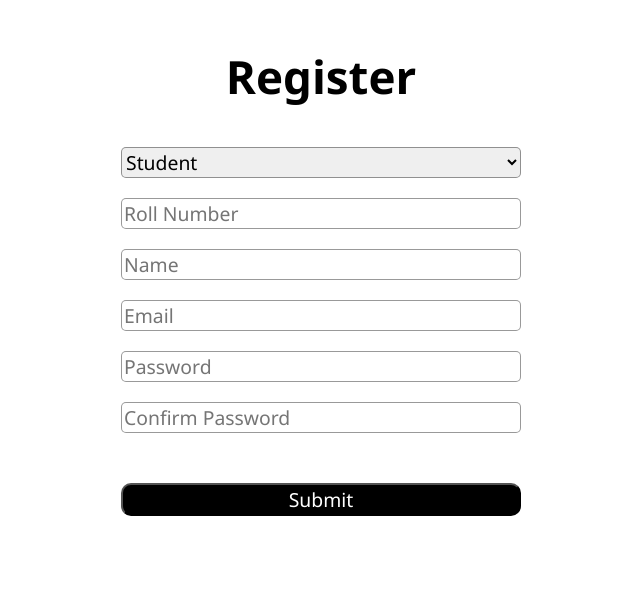
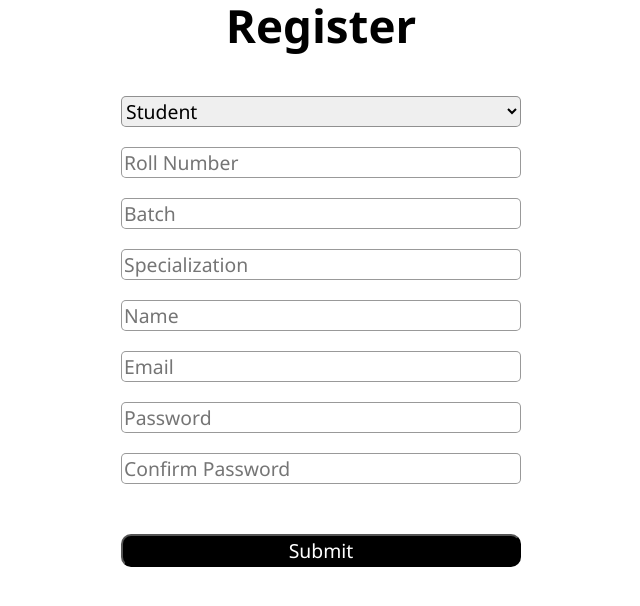
Before and after one commit to Maven-D/TPC-Frontend, a React (Vite) app: page /register in a window 1280 px wide. Shown: the top 606 px of the page, without its empty margins (319-959 px from the left). Built offline with nearby package versions, Linux system fonts and the light colour scheme.

Commit message:
fixed register also

```diff
--- a/src/App.jsx
+++ b/src/App.jsx
@@ -21,13 +21,13 @@ function App() {
       loader: async () => {
         const user = await getUser();
         if (!user.isLogin) {
-          return redirect("/home");
+          return redirect("/welcome");
         }
         return user;
       },
     },
     {
-      path: "/home",
+      path: "/welcome",
       element: <Welcome />,
     },
     {
--- a/src/Views/Login.jsx
+++ b/src/Views/Login.jsx
@@ -27,6 +27,7 @@ function Login() {
       res.json().then((data) => {
         if (data.message == "Success") {
           toast.success("Login Successful!");
+          // todo redirect to home page
         } else {
           toast.error("Invalid data provided!");
         }
--- a/src/Views/Reigster.jsx
+++ b/src/Views/Reigster.jsx
@@ -9,11 +9,19 @@ function Reigster() {
     switch (userType) {
       case "Student":
         return (
-          <input
-            type="text"
-            placeholder="Roll Number"
-            id="register-roll-number"
-          />
+          <>
+            <input
+              type="text"
+              placeholder="Roll Number"
+              id="register-roll-number"
+            />
+            <input type="text" placeholder="Batch" id="register-batch" />
+            <input
+              type="text"
+              placeholder="Specialization"
+              id="register-specialization"
+            />
+          </>
         );
         break;
       case "Company":
@@ -35,8 +43,15 @@ function Reigster() {
     ).value;
     const name = document.getElementById("register-name").value;
     const rollNumberElem = document.getElementById("register-roll-number");
+    const batchElem = document.getElementById("register-batch");
+    const specializationElem = document.getElementById(
+      "register-specialization"
+    );
 
     const rollNumber = rollNumberElem != null ? rollNumberElem.value : "";
+    const batch = batchElem != null ? batchElem.value : "";
+    const specialization =
+      specializationElem != null ? specializationElem.value : "";
     if (/\w+/.test(name) == false) {
       toast.error("Invalid Name!");
       return;
@@ -63,9 +78,12 @@ function Reigster() {
         email: email,
         password: password,
         roll_no: rollNumber,
+        batch: batch,
+        specialization: specialization,
       }),
     }).then((res) => {
       if (res.status == 200) {
+        toast.success("Register Successful!");
         //goto login page
       } else {
         toast.error("Could not register!");
```
